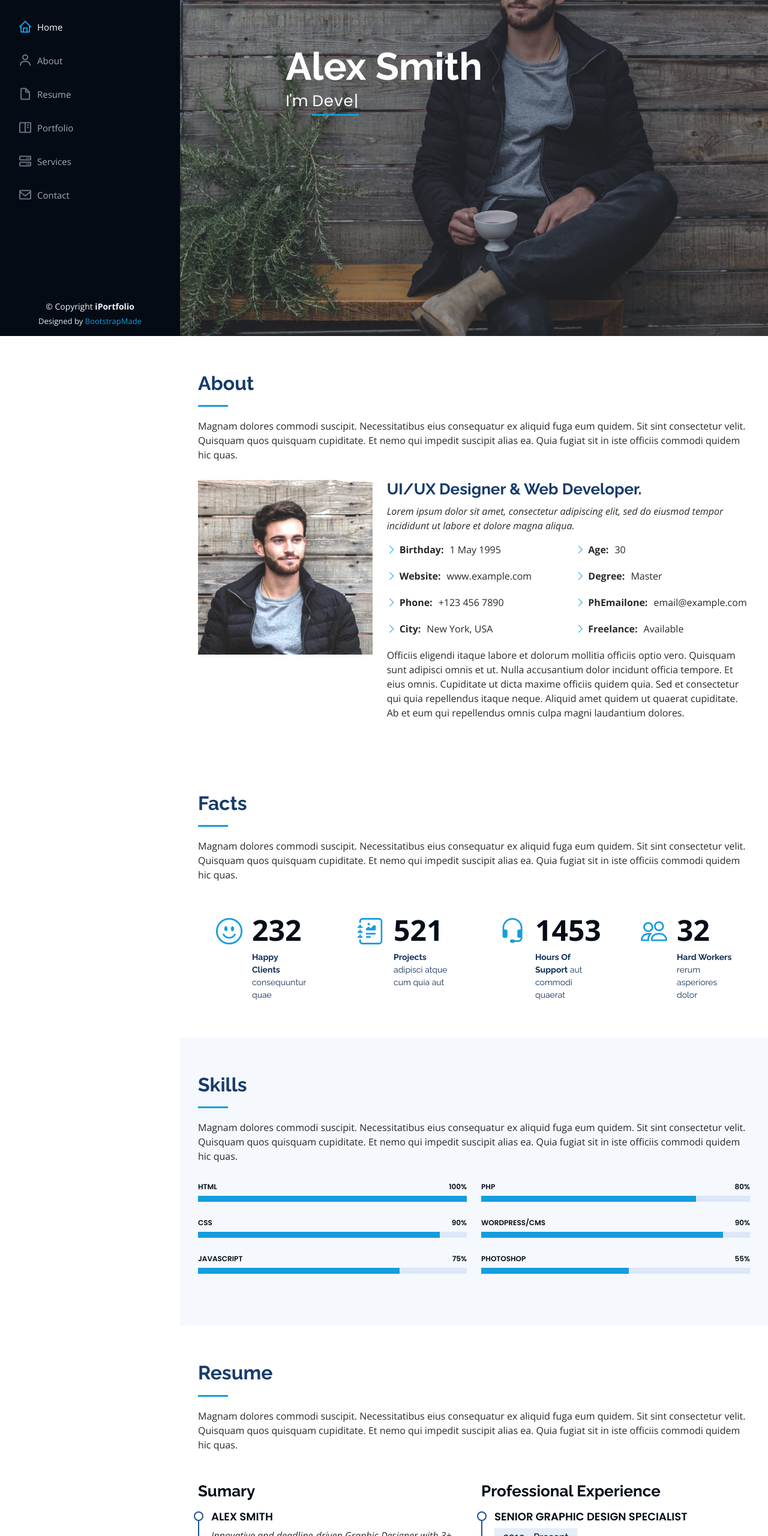
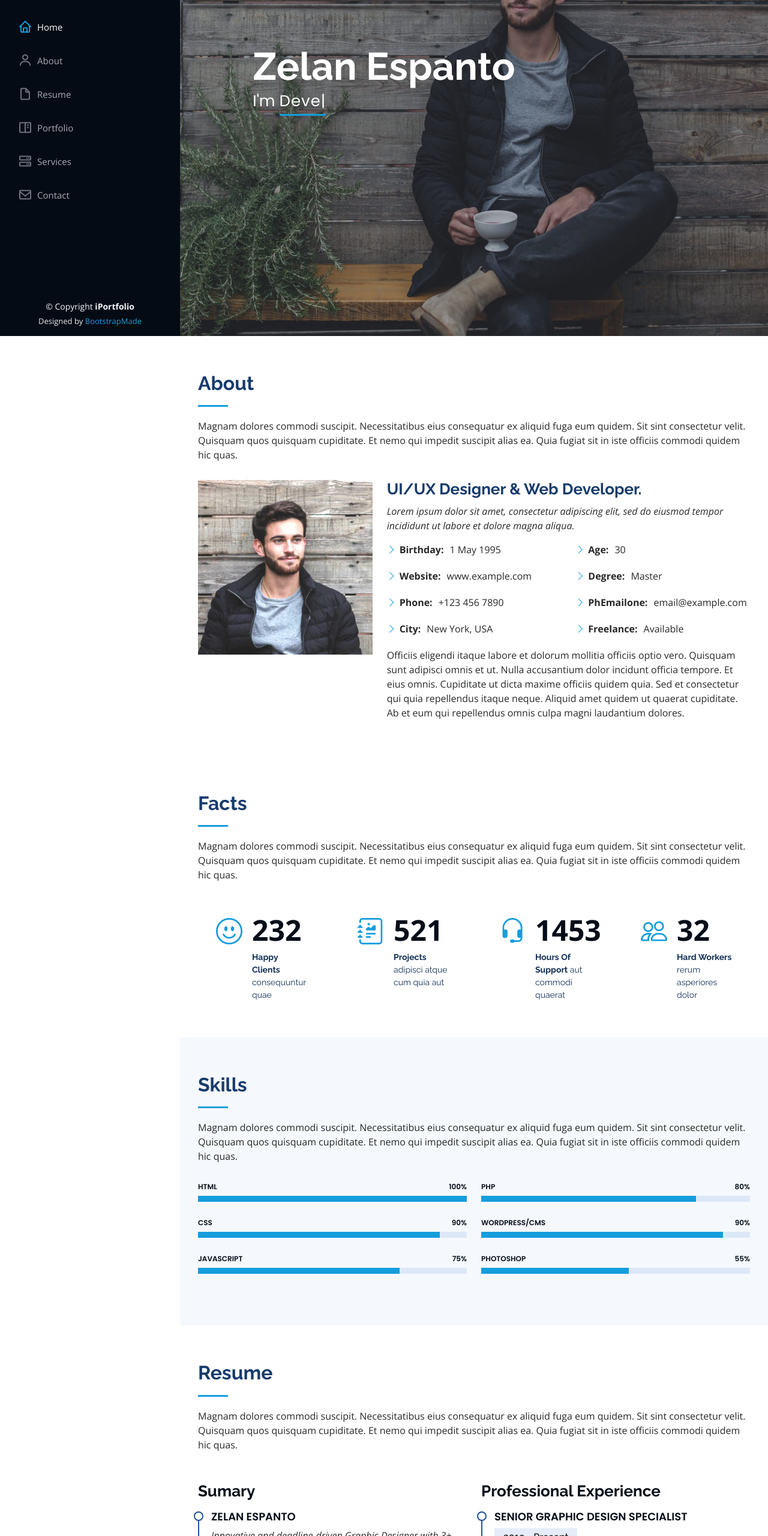
Before and after one commit to zelaneroz/zeespanto, a plain HTML site: page index.html in a window 1280 px wide. Shown: the part 240-2800 px from the top of the page at 60% size. Drawn offline with nearby package versions, Linux system fonts and the light colour scheme.

Commit message:
-changed name

```diff
--- a/index.html
+++ b/index.html
@@ -5,7 +5,7 @@
   <meta charset="utf-8">
   <meta content="width=device-width, initial-scale=1.0" name="viewport">
 
-  <title>iPortfolio Bootstrap Template - Index</title>
+  <title>Zelan Espanto</title>
   <meta content="" name="description">
   <meta content="" name="keywords">
 
@@ -73,7 +73,7 @@
   <!-- ======= Hero Section ======= -->
   <section id="hero" class="d-flex flex-column justify-content-center align-items-center">
     <div class="hero-container" data-aos="fade-in">
-      <h1>Alex Smith</h1>
+      <h1>Zelan Espanto</h1>
       <p>I'm <span class="typed" data-typed-items="Designer, Developer, Freelancer, Photographer"></span></p>
     </div>
   </section><!-- End Hero -->
@@ -254,7 +254,7 @@
           <div class="col-lg-6" data-aos="fade-up">
             <h3 class="resume-title">Sumary</h3>
             <div class="resume-item pb-0">
-              <h4>Alex Smith</h4>
+              <h4>Zelan Espanto</h4>
               <p><em>Innovative and deadline-driven Graphic Designer with 3+ years of experience designing and developing user-centered digital/print marketing material from initial concept to final, polished deliverable.</em></p>
               <ul>
                 <li>Portland par 127,Orlando, FL</li>
```
